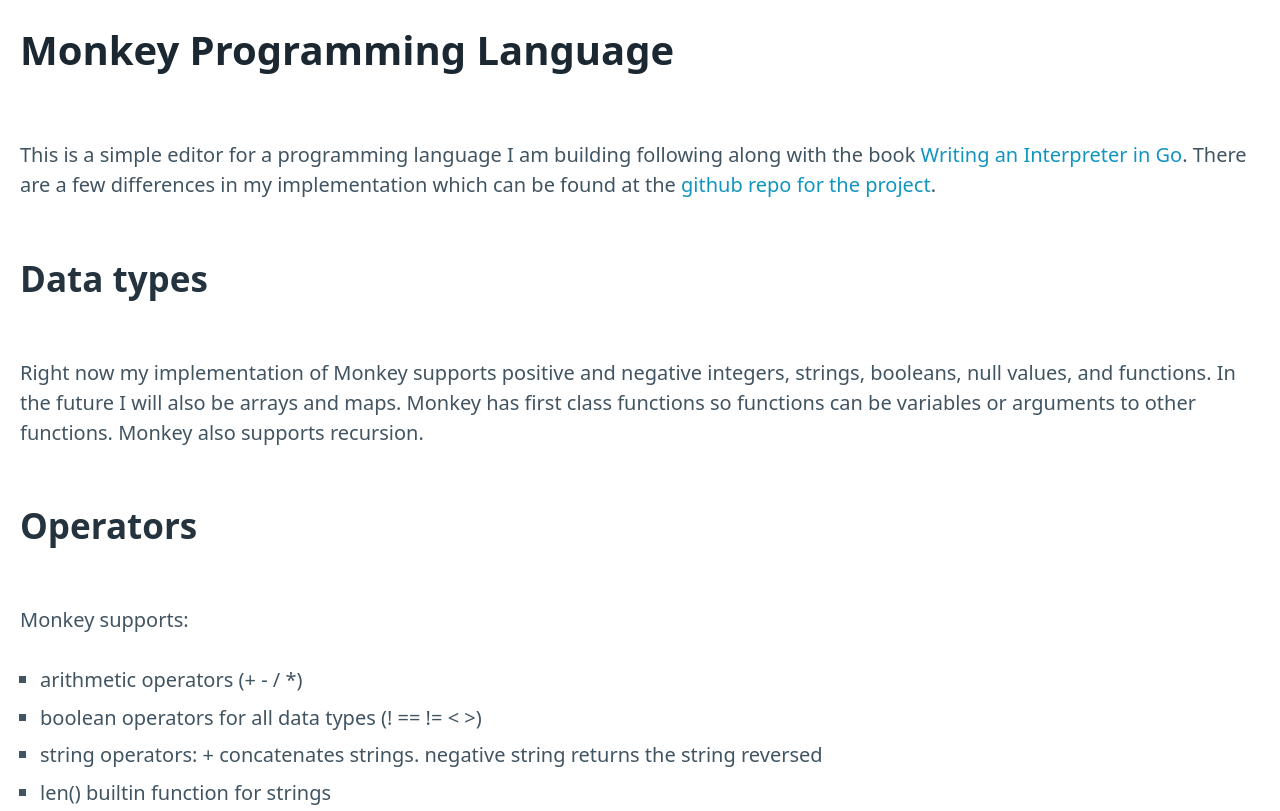
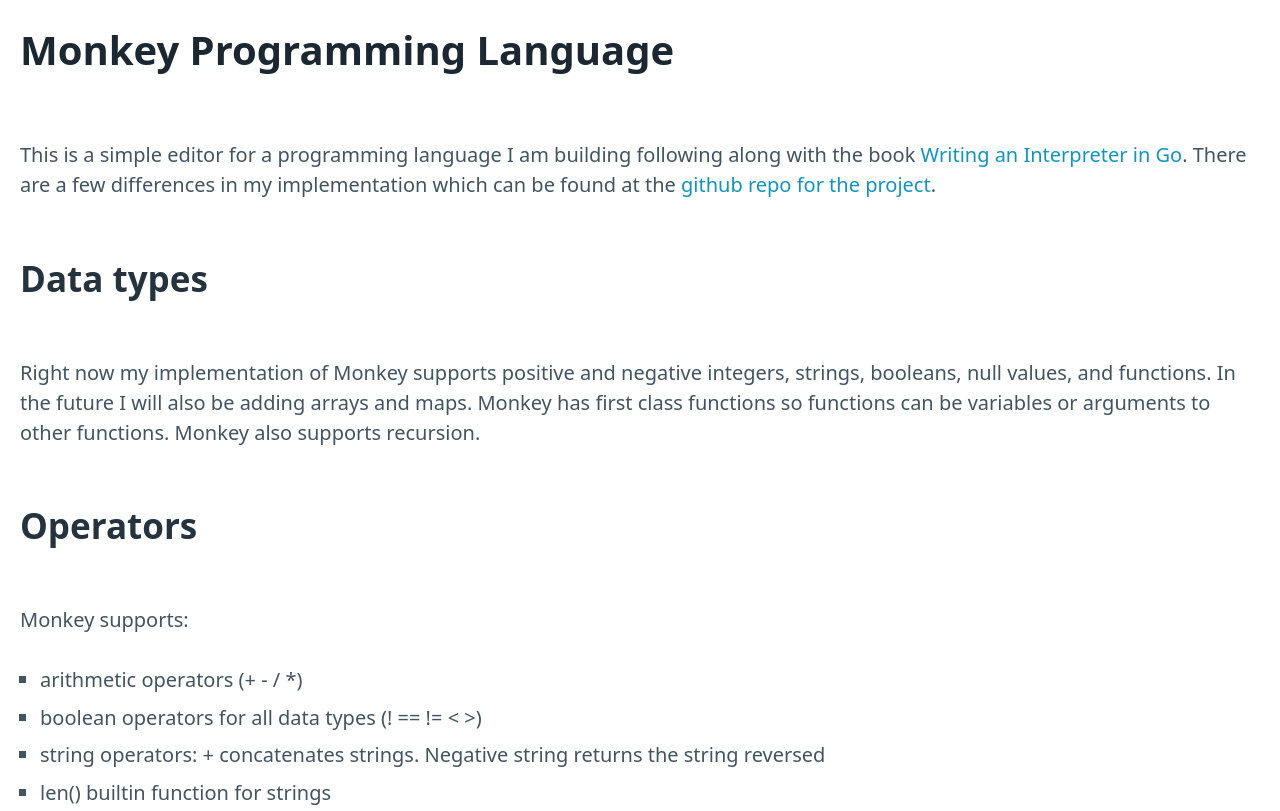
Before and after one commit to stilt0n/monkey-client, a plain HTML site: page index.html in a window 1280 px wide. Shown: the top 811 px of the page. Drawn offline with nearby package versions, Linux system fonts and the light colour scheme.

Commit message:
fix typo

```diff
--- a/index.html
+++ b/index.html
@@ -22,7 +22,7 @@
       <h2>Data types</h2>
       <p>
         Right now my implementation of Monkey supports positive and negative integers, strings, booleans,
-        null values, and functions. In the future I will also be arrays and maps.
+        null values, and functions. In the future I will also be adding arrays and maps.
         Monkey has first class functions so functions can be variables or arguments to other functions.
         Monkey also supports recursion.
       </p>
@@ -32,7 +32,7 @@
         <ul>
           <li>arithmetic operators (+ - / *)</li>
           <li>boolean operators for all data types (! == != &lt; &gt;)</li>
-          <li>string operators: + concatenates strings. negative string returns the string reversed</li>
+          <li>string operators: + concatenates strings. Negative string returns the string reversed</li>
           <li>len() builtin function for strings</li>
         </ul>
       </p>
```
